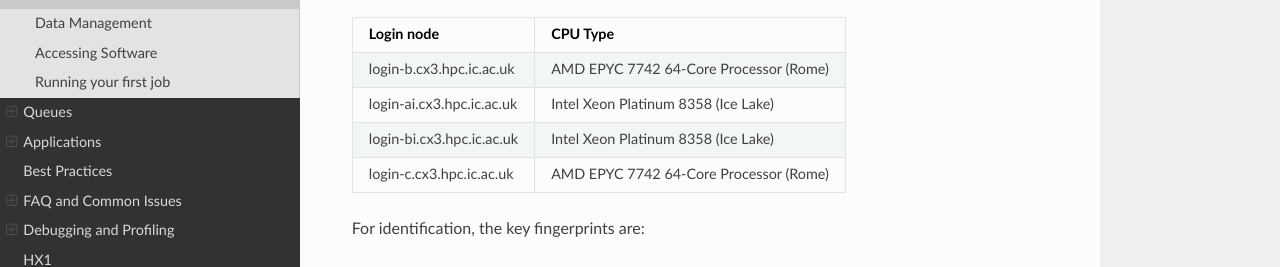
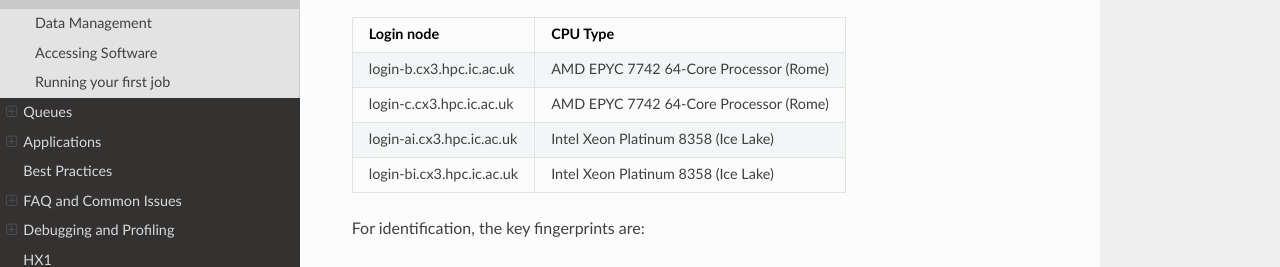
Before and after one commit to ImperialCollegeLondon/icl-rcs-user-guide, an MkDocs documentation site: the page built from docs/hpc/getting-started/using-ssh.md, in a window 1280 px wide and 900 px high, scrolled down 332 px. Shown: the part 163-430 px from the top of the window. Built offline with MkDocs 1.6.1, drawn with Linux system fonts in a browser that asks for light colours; nearby versions of some CDN libraries.

```diff
--- a/docs/hpc/getting-started/using-ssh.md
+++ b/docs/hpc/getting-started/using-ssh.md
@@ -13,9 +13,9 @@ If you wish to target a specific CPU architecture, either Intel (Ice Lake) or AM
 | Login node      | CPU Type |
 | ----------- | ----------- |
 | login-b.cx3.hpc.ic.ac.uk    | AMD EPYC 7742 64-Core Processor (Rome)    |
+| login-c.cx3.hpc.ic.ac.uk    | AMD EPYC 7742 64-Core Processor (Rome)    |
 | login-ai.cx3.hpc.ic.ac.uk   | Intel Xeon Platinum 8358 (Ice Lake)       |
 | login-bi.cx3.hpc.ic.ac.uk   | Intel Xeon Platinum 8358 (Ice Lake)       |
-| login-c.cx3.hpc.ic.ac.uk    | AMD EPYC 7742 64-Core Processor (Rome)    |
 
 For identification, the key fingerprints are:
 
```
